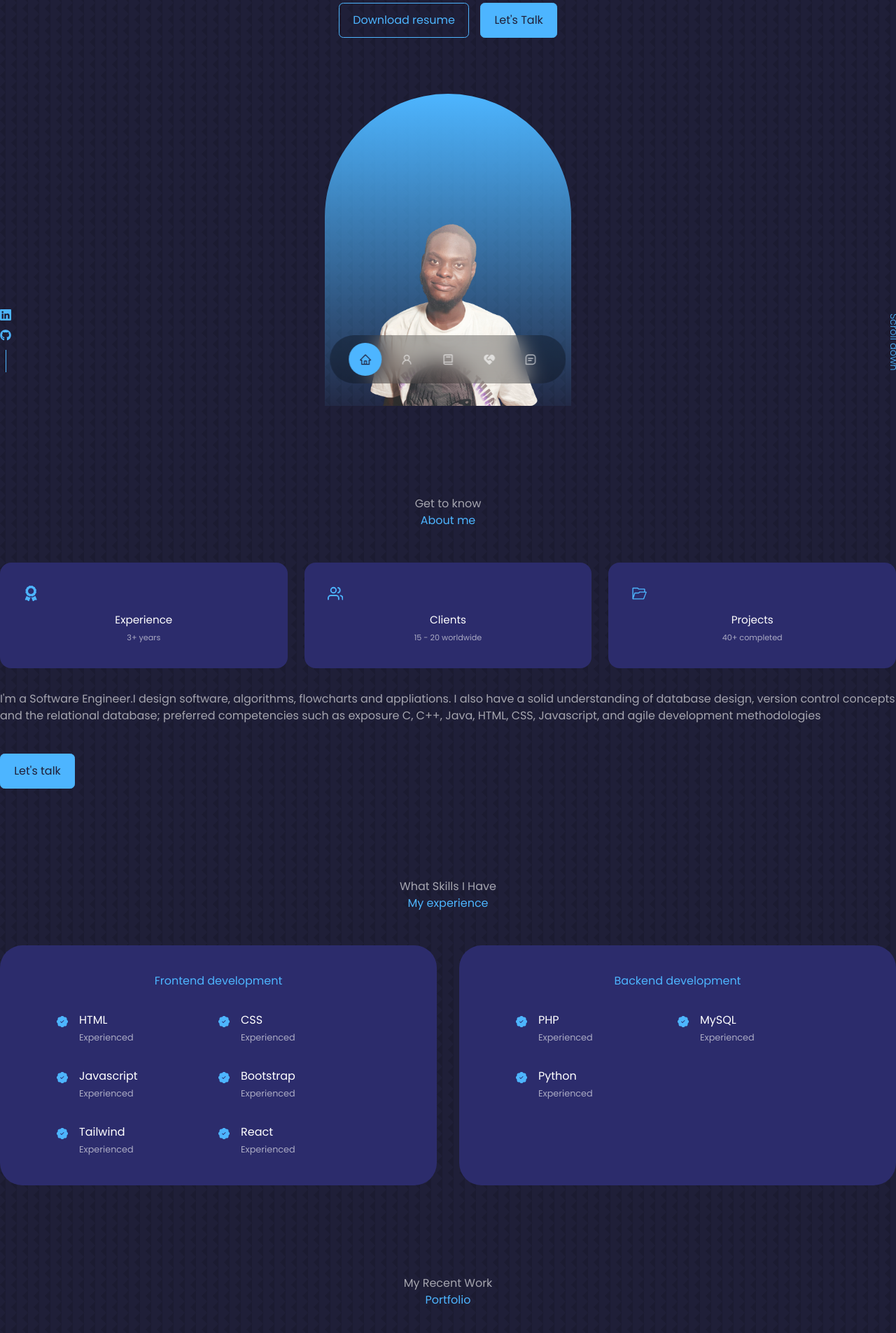
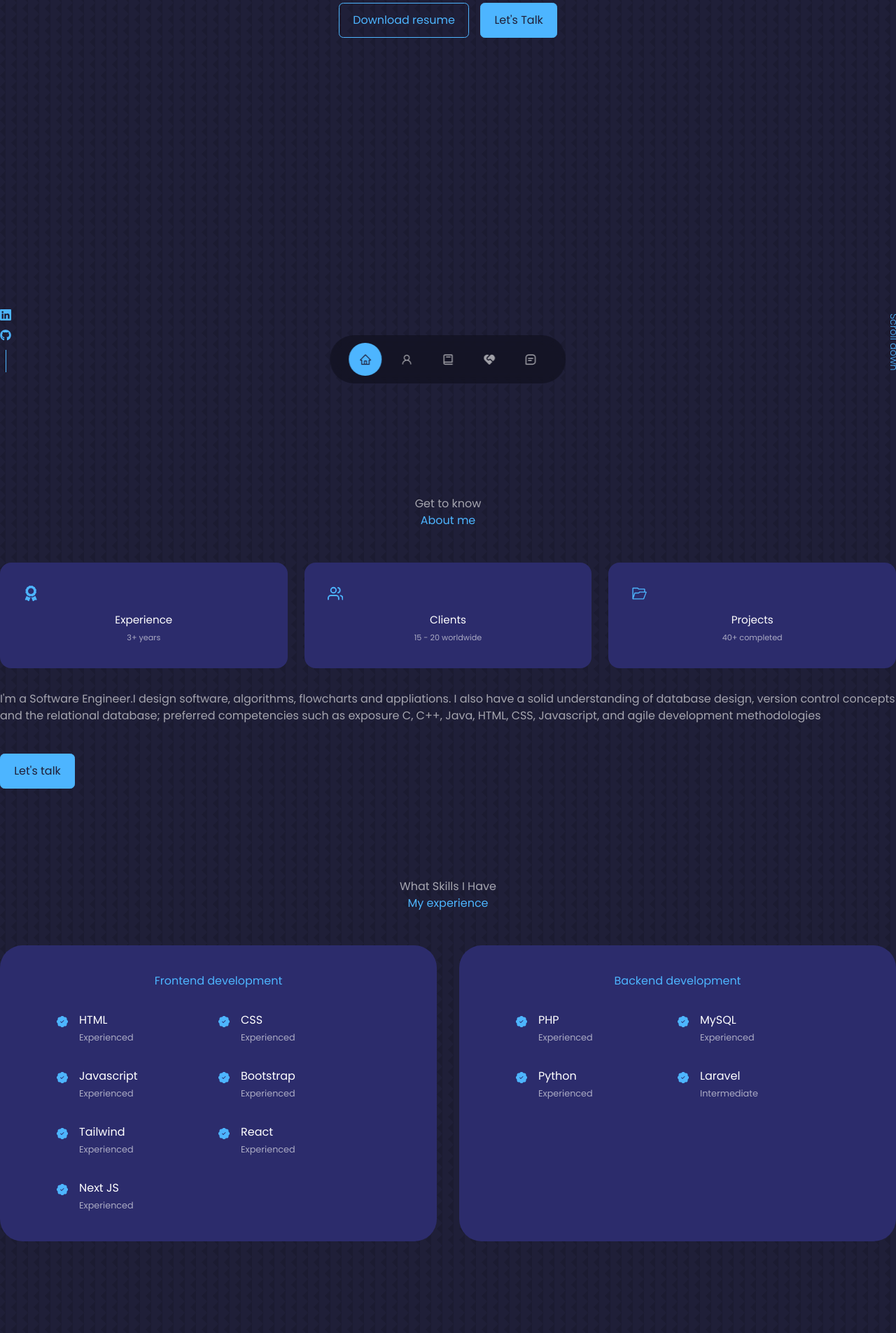
Before and after one commit to BakareHameed/Portfolio, a React (Create React App) app: page / in a window 1280 px wide. Shown: the part 220-2125 px from the top of the page at 70% size. Built offline with nearby package versions, Linux system fonts and the light colour scheme.

Commit message:
new commit

```diff
--- a/src/components/experience/Experience.jsx
+++ b/src/components/experience/Experience.jsx
@@ -54,6 +54,13 @@ const Experience = () => {
                 <small className="text-light">Experienced</small>
               </div>
             </article>
+            <article className='experience__details'>
+              <BsFillPatchCheckFill className='experience__details-icon'/>
+              <div>
+                <h4>Next JS</h4>
+                <small className="text-light">Experienced</small>
+              </div>
+            </article>
           </div>
         </div>
         <div className="experience__backend">
@@ -80,6 +87,13 @@ const Experience = () => {
                 <small className="text-light">Experienced</small>
               </div>
             </article>
+            <article className='experience__details'>
+              <BsFillPatchCheckFill className='experience__details-icon'/>
+              <div>
+                <h4>Laravel</h4>
+                <small className="text-light"> Intermediate </small>
+              </div>
+            </article>
           </div>
 
         </div>
--- a/src/components/footer/Footer.jsx
+++ b/src/components/footer/Footer.jsx
@@ -6,7 +6,7 @@ import {IoLogoTwitter} from 'react-icons/io'
 const Footer = () => {
   return (
     <footer>
-      <a href="#home" className='footer__logo'>SENJU</a>
+      <a href="#home" className='footer__logo'>HAMEED</a>
 
       <ul className='permalinks'>
         <li><a href="#home">Home</a></li>
--- a/src/components/header/Header.jsx
+++ b/src/components/header/Header.jsx
@@ -1,7 +1,6 @@
 import React from 'react'
 import '../header/header.css'
 import CTA from './CTA'
-import ME from '../../assets/mypicture.png'
 import HeaderSocials from './HeaderSocials'
 
 const Header = () => {
@@ -14,9 +13,6 @@ const Header = () => {
         <CTA/>
         <HeaderSocials/>
 
-        <div className="me">
-          <img src={ME} alt="" />
-        </div>
 
         <a href="#contact" className='scroll__down'>Scroll down</a>
       </div>
```
Also changed, not shown: 1 other file (tests, documents, lock files or other folders).
